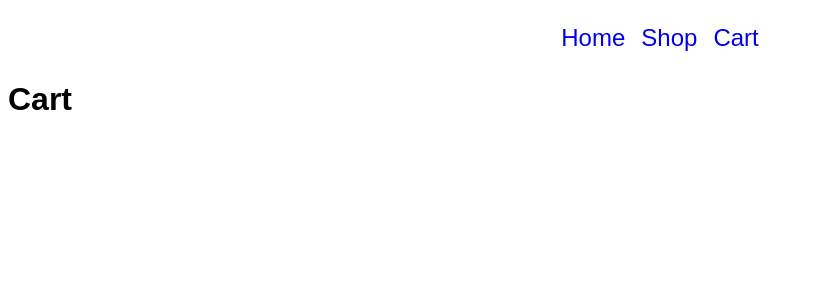
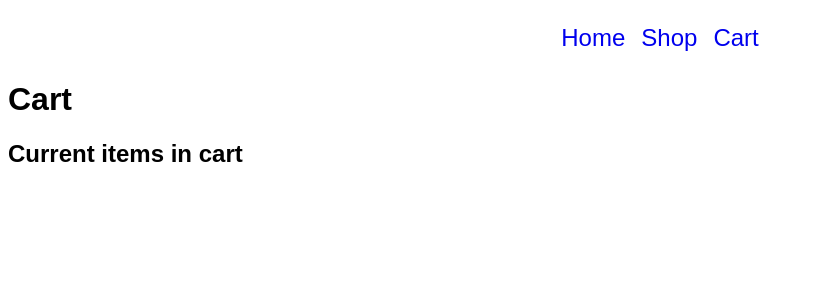
Before and after one commit to daniel-moderiano/shopping-cart, a React (Create React App) app: page /cart in a window 1280 px wide. Shown: the top 300 px of the page, without its empty margins (0-813 px from the left). Built offline with nearby package versions, Linux system fonts and the light colour scheme.

Commit message:
Connect Cart.js with cartItems state to display all cart items

```diff
--- a/src/components/Cart.js
+++ b/src/components/Cart.js
@@ -1,10 +1,20 @@
 import React, { useState } from 'react';
+import CartItem from './CartItem';
 
 const Cart = ({ items }) => {
 
   return (
     <div>
+      <div>
       <h1>Cart</h1>
+      <h2>Current items in cart</h2>
+      {items.map((item) => (
+        <CartItem
+          key={item.id}
+          item={item}
+        />
+      ))}
+    </div>
     </div>
   );
 }
--- /dev/null
+++ b/src/components/CartItem.js
@@ -0,0 +1,14 @@
+import React from 'react';
+
+const CartItem = ({ item }) => {
+  return (
+    <div className="cartItem">
+      <img className="cartItem__img" src="" alt="" />
+      <h3 className="cartItem__name">{item.name}</h3>
+      <div className="cartItem__price">${item.price} AUD</div>
+      <div className="cartItem__quantity">{item.quantity}</div>
+    </div>
+  );
+}
+
+export default CartItem;
```
